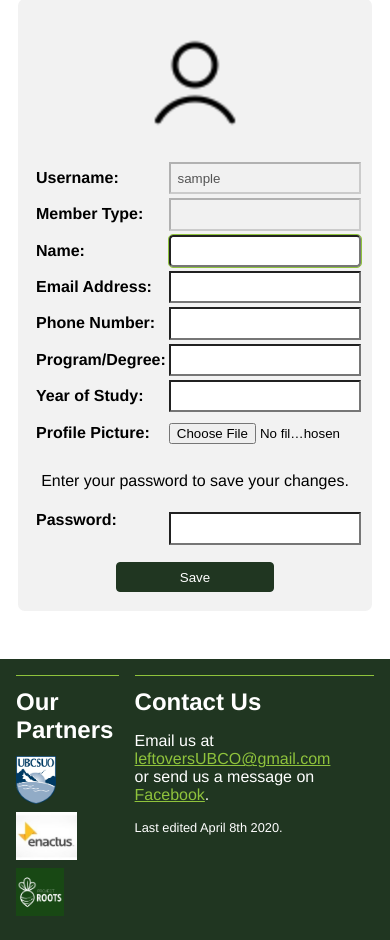
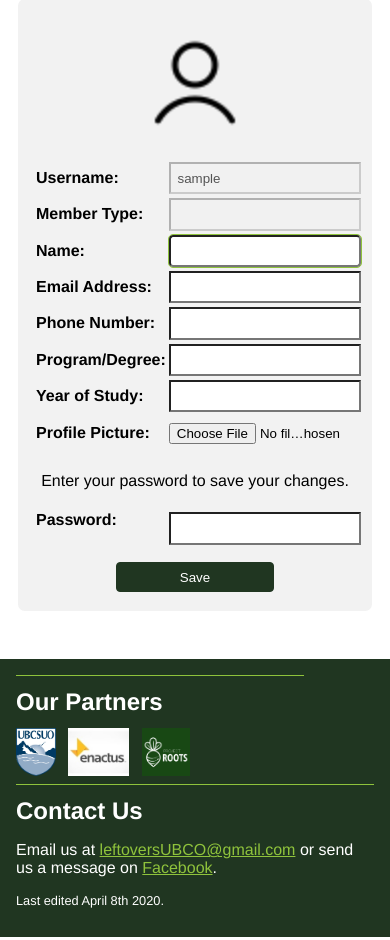
Before and after one commit to vnajack/COSC360-Leftovers-Website, a PHP site: page /viewAccount.php in a window 390 px wide. Shown: the part 592-1532 px from the top of the page. Run offline with PHP 8.4, Linux system fonts and the light colour scheme; the visitor is signed in with stand-in values (Sample User, id 1); data that the repository does not hold is empty.

Commit message:
Update styles.css

```diff
--- a/ProjectStep3/css/styles.css
+++ b/ProjectStep3/css/styles.css
@@ -58,7 +58,7 @@ main a:hover, footer a:hover{
 	margin: 0.5em;
 }
 .leftBlank {
-	color: #FF0000;
+	color: red;
 	font-size: 12px;
 }
 
@@ -269,7 +269,6 @@ p#left-sidebar-event{
 
 footer{
 	position: relative;
-
 	background-color: #203621;
 	color: white;
 	width: 100%;
@@ -287,22 +286,28 @@ footer h1{
 	padding: 1em;
 }
 #footer-left{
+	min-width: 10em;
 	width: 20%;
 	margin-right: 1em;
 }
-#footer-main{
-	width: 80%;
+#footer-middle{
+	min-width: 16em;
+	width: 60%;
 }
-#footer-left img{
+#footer-right{
+	min-width: 16em;
+	width: 20%;
+	margin-left: 1em;
+}
+#footer-left img, #footer-right img{
 	vertical-align: middle;
 	margin: 0 0.5em 0.5em 0;
 	max-height: 3em;
 	width: auto;
 }
-#footer-main p{
+#footer-middle p{
 	font-size: 1em;
 	text-align: left;
-	width: 80%;
 }
 p#last-edited{
 	font-size: 0.8em;
@@ -522,6 +527,18 @@ input[type=submit]:hover, #getCredentials a:hover, #viewMember input[type=button
 	width: auto;
 }
 
+#leftoversForm table{
+	border-collapse: separate;
+	border-spacing: 1em 1em;
+}
+
+#leftoversForm td{
+	min-width: 10em;
+	margin-left: 1em;
+	margin-right: 1em;
+}
+
+
 /* ----------------- getCredentials ----------------- */
 #getCredentials table{
 	margin-left: auto;
@@ -557,6 +574,15 @@ input[type=submit]:hover, #getCredentials a:hover, #viewMember input[type=button
 	margin-right: auto;
 	margin-bottom: 1em;
 	width: 128px;
+	height: auto;
+	text-align: center;
+}
+#leftoversForm img{
+	display: block;
+	margin-left: auto;
+	margin-right: auto;
+	margin-bottom: 1em;
+	width: 384px;
 	height: auto;
 	text-align: center;
 }
@@ -632,11 +658,20 @@ input[type=submit]:hover, #getCredentials a:hover, #viewMember input[type=button
 	#right-sidebar{
 		width: auto;
 	}
+
+	#footer-container{
+		flex-wrap: wrap;
+	}
 	#footer-left{
-		width: 30%;
+		width: 18em;
 	}
-	#footer-main{
-		width: 70%;
+	#footer-middle{
+		width: 18em;
+		margin-right: 1em;
+	}
+	#footer-right{
+		width: 18em;
+		margin-left: 0;
 	}
 
 	/* ----- PAGE-SPECIFIC ----- */
```
